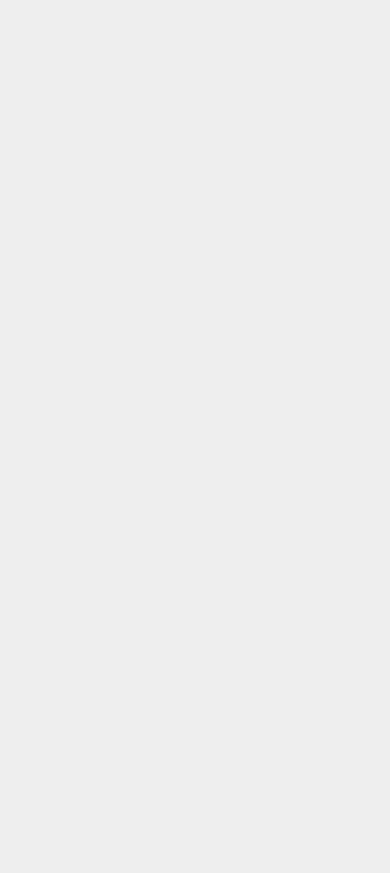
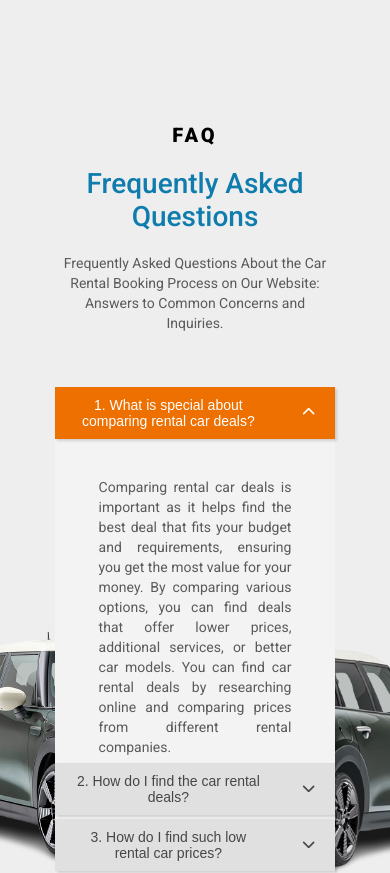
Before and after one commit to F-Naddaf/Orient-Auto, a React (Create React App) app in the folder client/: page / in a window 390 px wide. Shown: the part 5380-6253 px from the top of the page. Before the commit the page ends 5503 px from the top, so only its background shows below. Built offline with nearby package versions, Linux system fonts and the light colour scheme; no server answers.

Commit message:
Making the FAQ compo responsive

```diff
--- a/client/src/App.js
+++ b/client/src/App.js
@@ -33,9 +33,9 @@ function App() {
           <Route path="/register" element={<Register />} />
           <Route path="/login" element={<Login />} />
         </Routes>
-        {/* <ShowFooter>
+        <ShowFooter>
           <Footer />
-        </ShowFooter> */}
+        </ShowFooter>
       </div>
     </Router>
   );
--- a/client/src/components/home/faq/FAQ.css
+++ b/client/src/components/home/faq/FAQ.css
@@ -9,9 +9,8 @@
   flex-direction: column;
   align-items: center;
   width: 90%;
-  margin: auto;
   padding: 60px 0;
-  margin-bottom: 40px;
+  margin: 0 auto 40px auto;
 }
 
 .FAQ-header {
@@ -116,3 +115,25 @@
   text-align: justify;
   margin: 14px;
 }
+
+@media (max-width: 1024px) {
+  .FAQ-wrapper {
+    padding: 0 0 40px 0;
+  }
+}
+@media (max-width: 768px) {
+  .FAQ-header {
+    width: 75%;
+    margin-bottom: 40px;
+  }
+  .FAQ-wrapper .questions-section {
+    width: 80%;
+  }
+}
+@media (min-width: 375px) and (max-width: 425px) {
+  .FAQ-wrapper .questions-section article .question h3 {
+    padding: 0 10px;
+    margin: 10px;
+    font-size: 14px;
+  }
+}
--- a/client/src/pages/Home.jsx
+++ b/client/src/pages/Home.jsx
@@ -7,20 +7,18 @@ import WhyUs from "../components/home/whyUs/WhyUs";
 import FAQ from "../components/home/faq/FAQ";
 import Footer from "../components/footer/Footer";
 import Download from "../components/home/download/Download";
-import "./style/Home.css";
 
 const Home = () => {
   return (
-    <div className="hero-section">
+    <>
       <HeroSectio />
       <Booking />
       <Plan />
       <VehicleModel />
       <WhyUs />
-      {/* <FAQ />
-      <Download />
-      <Footer /> */}
-    </div>
+      <FAQ />
+      {/* <Download /> */}
+    </>
   );
 };
 
--- a/client/src/pages/style/Home.css
+++ /dev/null
@@ -1,5 +0,0 @@
-.hero-section {
-  position: absolute;
-  top: 0;
-  width: 100%;
-}
```
